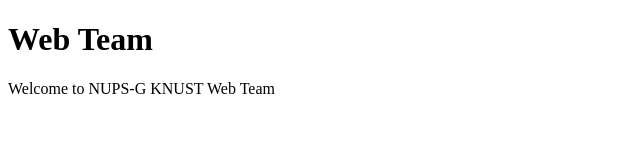
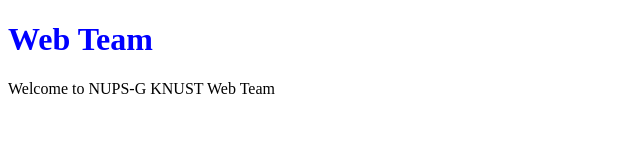
Before and after one commit to atswei03/gitproject, a plain HTML site: page index.html in a window 1280 px wide. Shown: the whole page, without its empty margins (0-640 px from the left). Drawn offline with Linux system fonts and the light colour scheme.

Commit message:
Blue Heading paragraph
This welcomes all users

```diff
--- a/index.html
+++ b/index.html
@@ -5,6 +5,7 @@
     <meta http-equiv="X-UA-Compatible" content="IE=edge">
     <meta name="viewport" content="width=device-width, initial-scale=1.0">
     <title>Document</title>
+    <link rel="stylesheet" href="main.css">
 </head>
 <body>
     <h1>Web Team</h1>
--- /dev/null
+++ b/main.css
@@ -0,0 +1,3 @@
+h1{
+    color: blue
+}
```
